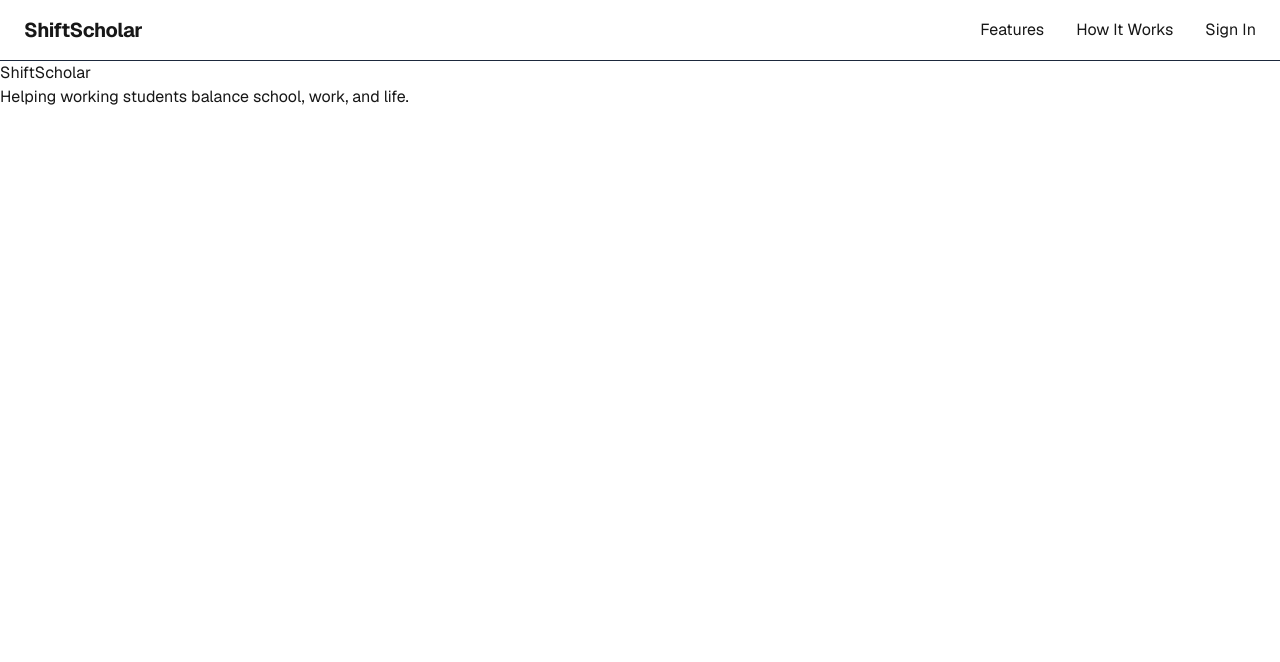
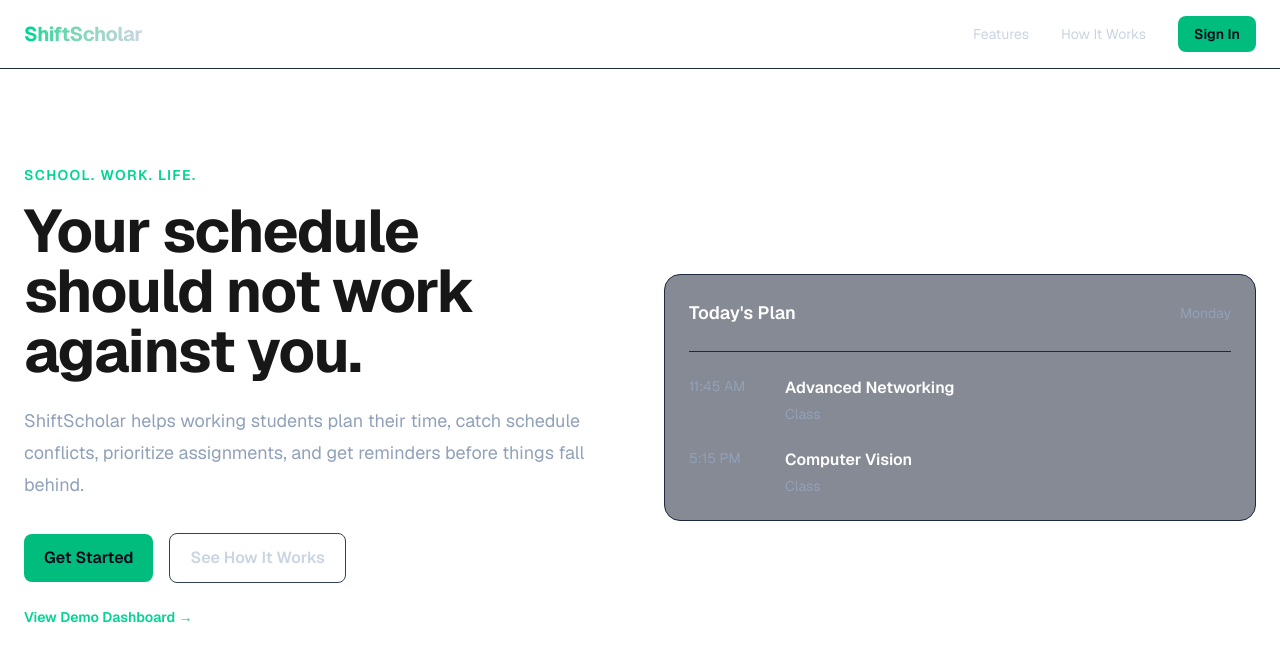
Before and after one commit to fortresswilson/Shiftscholar, a Next.js app in the folder frontend/: page / in a window 1280 px wide. Shown: the top 662 px of the page. Built offline with nearby package versions, Linux system fonts and the light colour scheme.

Commit message:
Add demo dashboard and landing page navigation

```diff
--- /dev/null
+++ b/frontend/src/app/dashboard/page.tsx
@@ -0,0 +1,21 @@
+export default function Dashboard() {
+  return (
+    <main className="min-h-screen bg-slate-950 text-white">
+      <div className="mx-auto max-w-7xl px-6 py-10">
+
+        <p className="text-sm font-semibold text-emerald-400">
+          Tuesday, September 29
+        </p>
+
+        <h1 className="mt-2 text-3xl font-bold tracking-tight">
+          Good morning.
+        </h1>
+
+        <p className="mt-2 text-slate-400">
+          Let&apos;s make today manageable.
+        </p>
+
+      </div>
+    </main>
+  );
+}
--- a/frontend/src/app/page.tsx
+++ b/frontend/src/app/page.tsx
@@ -1,13 +1,98 @@
 import Navbar from "@/components/Navbar";
+
+
+const schedule = [
+  {
+    time: "11:45 AM",
+    title: "Advanced Networking",
+    type: "Class",
+  },
+  {
+    time: "5:15 PM",
+    title: "Computer Vision",
+    type: "Class",
+  },
+];
+
 export default function Home() {
   return (
     <main>
       <Navbar />
-      <h1>ShiftScholar</h1>
 
-      <p>
-        Helping working students balance school, work, and life.
-      </p>
+      <section className="mx-auto grid w-full max-w-7xl items-center gap-12 px-6 py-24 lg:grid-cols-2">
+
+        <div>
+          <p className="text-sm font-semibold uppercase tracking-widest text-emerald-400">
+            School. Work. Life.
+          </p>
+
+          <h1 className="mt-4 max-w-3xl text-4xl font-bold tracking-tight sm:text-5xl lg:text-6xl">
+            Your schedule should not work against you.
+          </h1>
+
+          <p className="mt-6 max-w-2xl text-lg leading-8 text-slate-400">
+            ShiftScholar helps working students plan their time,
+            catch schedule conflicts, prioritize assignments,
+            and get reminders before things fall behind.
+          </p>
+
+          <div className="mt-8 flex items-center gap-4">
+            <a
+              href="/signup"
+              className="rounded-lg bg-emerald-500 px-5 py-3 font-semibold text-slate-950 hover:bg-emerald-400"
+            >
+              Get Started
+            </a>
+
+            <a
+              href="#how-it-works"
+              className="rounded-lg border border-slate-700 px-5 py-3 font-semibold text-slate-300 hover:border-slate-500 hover:text-white"
+            >
+              See How It Works
+            </a>
+          </div>
+          <a
+  href="/dashboard"
+  className="mt-6 inline-block text-sm font-semibold text-emerald-400 hover:text-emerald-300"
+>
+  View Demo Dashboard →
+</a>
+        </div>
+
+      <div className="rounded-2xl border border-slate-800 bg-slate-900/50 p-6">
+  <div className="flex items-center justify-between">
+    <h2 className="text-lg font-semibold text-white">
+      Today&apos;s Plan
+    </h2>
+
+    <p className="text-sm text-slate-400">
+     Monday
+    </p>
+  </div>
+   <div className="mt-6 border-t border-slate-800 pt-6">
+    <div className="space-y-6">
+      {schedule.map((item) => (
+        <div key={item.title} className="flex gap-4">
+          <p className="w-20 text-sm text-slate-400">
+            {item.time}
+          </p>
+
+          <div>
+            <p className="font-semibold text-white">
+              {item.title}
+            </p>
+
+            <p className="mt-1 text-sm text-slate-400">
+              {item.type}
+            </p>
+          </div>
+        </div>
+      ))}
+    </div>
+  </div>
+</div>
+
+      </section>
     </main>
   );
 }
--- a/frontend/src/components/Navbar.tsx
+++ b/frontend/src/components/Navbar.tsx
@@ -2,13 +2,32 @@ export default function Navbar() {
   return (
      <nav className="w-full border-b border-slate-800">
       <div className="mx-auto flex max-w-7xl items-center justify-between px-6 py-4">
-        <p className="text-xl font-bold tracking-tight">ShiftScholar</p>
+        <p className="bg-gradient-to-r from-emerald-400 to-slate-300 bg-clip-text text-xl font-bold tracking-tight text-transparent">
+  ShiftScholar
+</p>
 
           <div className="flex items-center gap-8">
-          <a href="#features">Features</a>
-          <a href="#how-it-works">How It Works</a>
-          <a href="/login">Sign In</a>
-        </div>
+  <a
+    href="#features"
+    className="text-sm text-slate-300 hover:text-emerald-400"
+  >
+    Features
+  </a>
+
+  <a
+    href="#how-it-works"
+    className="text-sm text-slate-300 hover:text-emerald-400"
+  >
+    How It Works
+  </a>
+
+  <a
+    href="/login"
+    className="rounded-lg bg-emerald-500 px-4 py-2 text-sm font-semibold text-slate-950 hover:bg-emerald-400"
+  >
+    Sign In
+  </a>
+</div>
       </div>
     </nav>
   );
```
